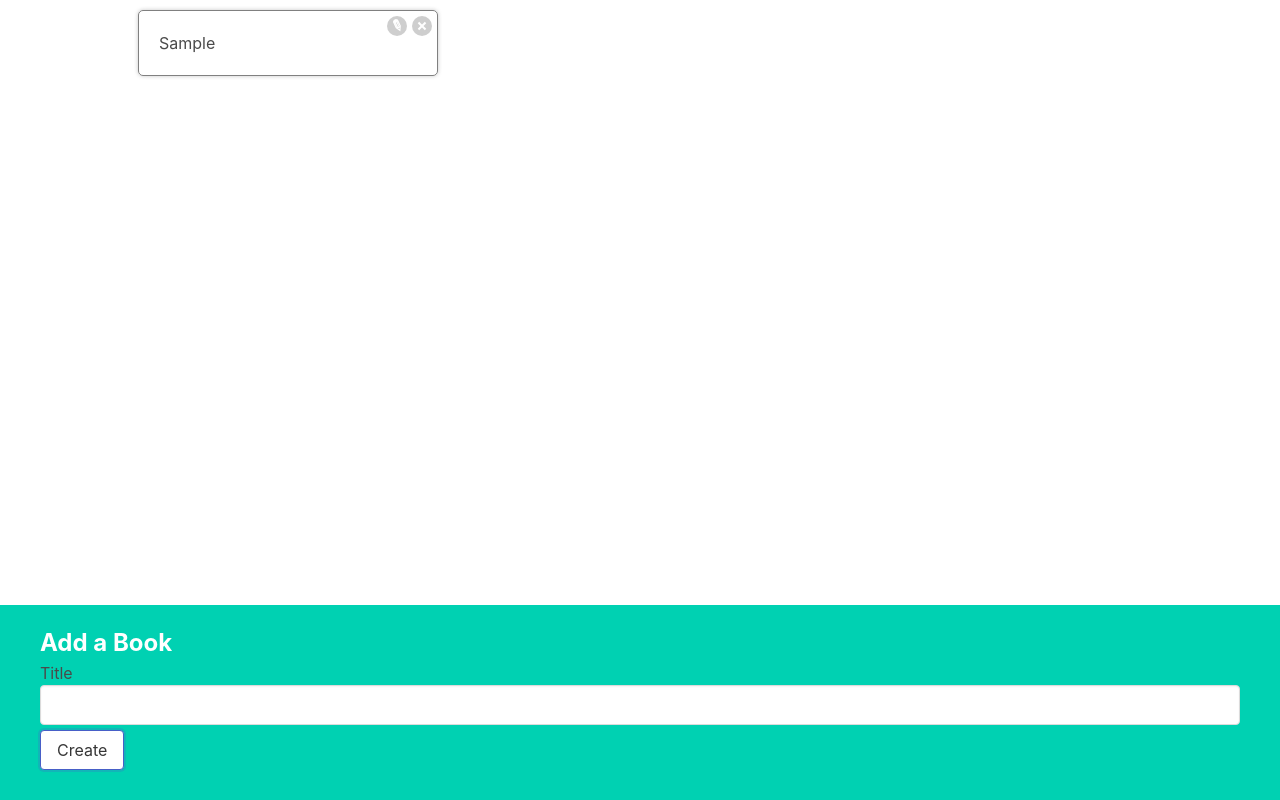
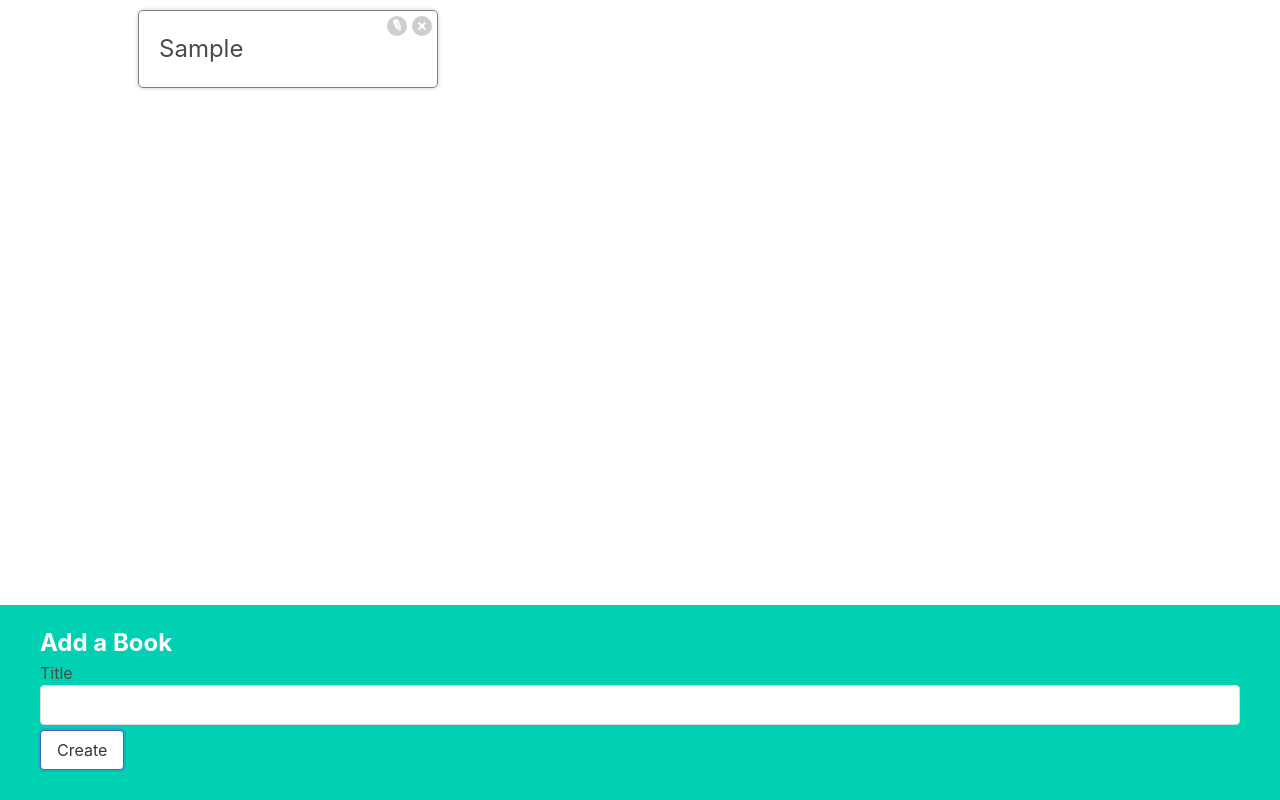
Before and after one commit to Rabia-Rajput/books-jsx, a React (Create React App) app: page / in a window 1280 px wide. Both pictures are taken after typing "Sample" into the empty fields and a click on the button "Create". Built offline with nearby package versions, Linux system fonts and the light colour scheme.

Commit message:
changes made for book edit form in BookShow.js

```diff
--- a/src/components/BookShow.js
+++ b/src/components/BookShow.js
@@ -1,15 +1,20 @@
 import { useState } from "react";
+import BookEdit from "./BookEdit";
 function BookShow({book, onDelete}){
     const [showEdit , setShowEdit]= useState(false);
     const handleDeleteClick=()=>{
         onDelete(book.id);
     };
     const handleEditClick = () =>{
-
+    setShowEdit(!showEdit);
     };
+    let content = <h3>{book.title}</h3>;
+    if (showEdit){
+        content = <BookEdit book={book}/>;
+    }
 
     return <div className="book-show">
-        {book.title}
+       <div>{content}</div>
         <div className="actions">
             <button className="edit" onClick={handleEditClick}>Edit</button>
             <button className="delete" onClick={handleDeleteClick}>Delete</button>
```
